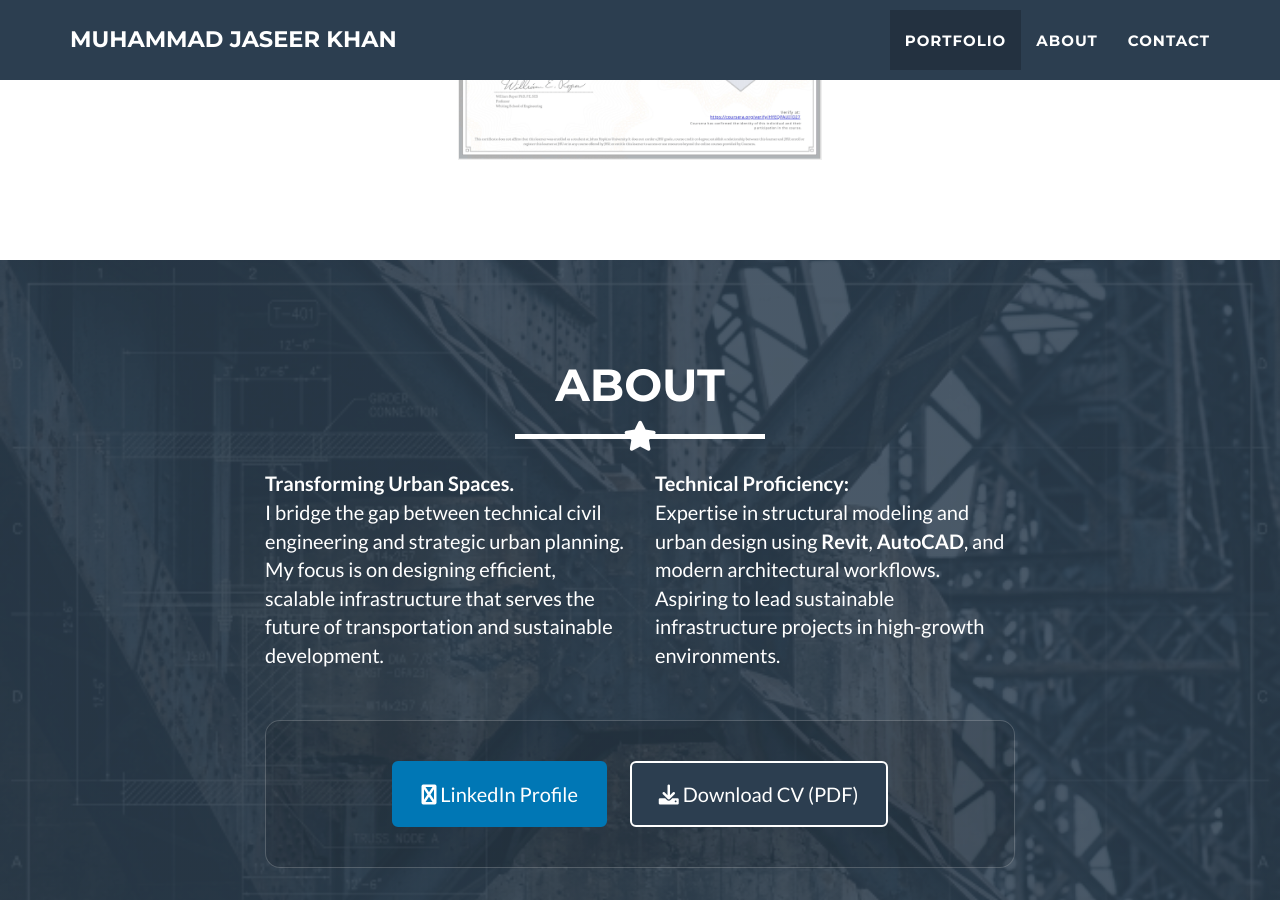
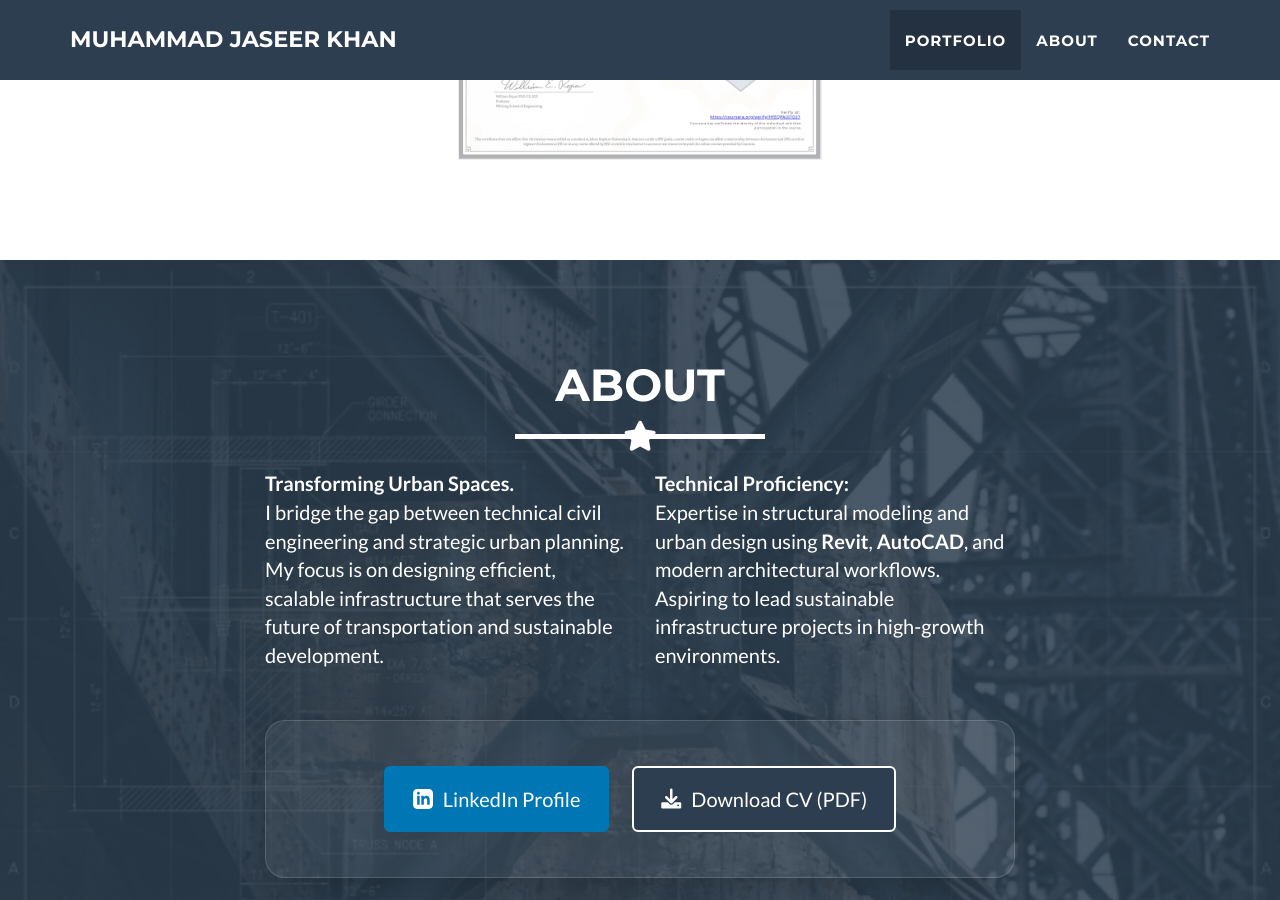
Before and after one commit to jaseerkhan/jaseerkhan.github.io, a Jekyll site: the page built from _posts/2014-07-18-project-1.markdown, in a window 1280 px wide and 900 px high, scrolled down 1928 px. Built offline with Jekyll 4.4.1, drawn with Linux system fonts in a browser that asks for light colours.

Commit message:
Fixed the linkdln logo issue in about section

```diff
--- a/_includes/about.html
+++ b/_includes/about.html
@@ -24,14 +24,17 @@
 
     <div class="row">
       <div class="col-lg-8 col-lg-offset-2 text-center" style="margin-top: 40px;">
-        <div style="background: rgba(0, 0, 0, 0.1); padding: 30px; border-radius: 15px; border: 1px solid rgba(255, 255, 255, 0.2);">
+        <div style="background: rgba(255, 255, 255, 0.05); padding: 35px; border-radius: 20px; border: 1px solid rgba(255, 255, 255, 0.15); box-shadow: 0 8px 32px 0 rgba(0, 0, 0, 0.2);">
 
-          <a href="https://www.linkedin.com/in/mjk1175/" class="btn btn-lg btn-outline" target="_blank" rel="noopener noreferrer" style="margin: 10px; background-color: #0077b5; border-color: #0077b5; color: white;">
-            <i class="fa fa-linkedin"></i> LinkedIn Profile
+          <a href="https://www.linkedin.com/in/mjk1175/" class="btn btn-lg btn-outline" target="_blank" rel="noopener noreferrer" style="margin: 10px; background-color: #0077b5; border-color: #0077b5; color: white; display: inline-flex; align-items: center; justify-content: center; min-width: 220px;">
+            <svg xmlns="http://www.w3.org/2000/svg" width="20" height="20" fill="currentColor" viewBox="0 0 24 24" style="margin-right: 10px;">
+              <path d="M19 0h-14c-2.761 0-5 2.239-5 5v14c0 2.761 2.239 5 5 5h14c2.762 0 5-2.239 5-5v-14c0-2.761-2.238-5-5-5zm-11 19h-3v-11h3v11zm-1.5-12.268c-.966 0-1.75-.79-1.75-1.764s.784-1.764 1.75-1.764 1.75.79 1.75 1.764-.783 1.764-1.75 1.764zm13.5 12.268h-3v-5.604c0-3.368-4-3.113-4 0v5.604h-3v-11h3v1.765c1.396-2.586 7-2.777 7 2.476v6.759z"/>
+            </svg>
+            LinkedIn Profile
           </a>
 
-          <a href="{{ site.url }}{{ site.baseurl }}/Jaseer_Khan_CV.pdf" class="btn btn-lg btn-outline" download style="margin: 10px; background-color: #2c3e50; border-color: white; color: white;">
-            <i class="fa fa-download"></i> Download CV (PDF)
+          <a href="{{ site.url }}{{ site.baseurl }}/Jaseer_Khan_CV.pdf" class="btn btn-lg btn-outline" download style="margin: 10px; background-color: #2c3e50; border-color: white; color: white; display: inline-flex; align-items: center; justify-content: center; min-width: 220px;">
+            <i class="fa fa-download" style="margin-right: 10px;"></i> Download CV (PDF)
           </a>
 
         </div>
```
